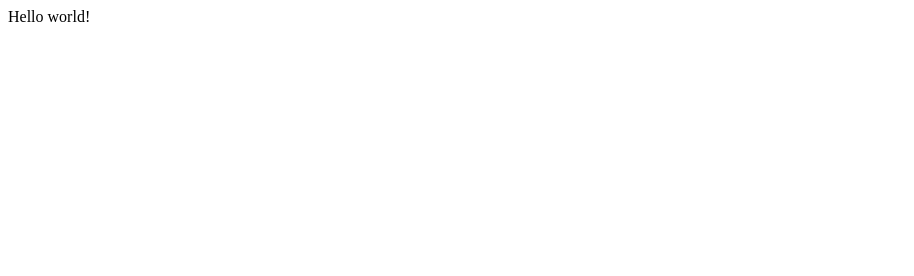
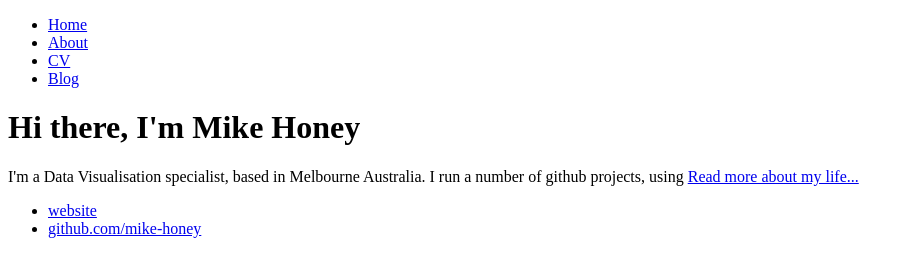
Before and after one commit to Mike-Honey/mike-honey.github.io, a plain HTML site: page index.html in a window 1280 px wide. Shown: the whole page, without its empty margins (0-914 px from the left). Drawn offline with Linux system fonts and the light colour scheme.

Commit message:
Update index.html

```diff
--- a/index.html
+++ b/index.html
@@ -1 +1,28 @@
-Hello world!
+<!DOCTYPE html>
+<html>
+	<head>
+		<title>Mike Honey, Data Visualisation specialist</title>
+	</head>
+	<body>
+		<nav>
+    		<ul>
+        		<li><a href="/">Home</a></li>
+	        	<li><a href="/about">About</a></li>
+        		<li><a href="/cv">CV</a></li>
+        		<li><a href="/blog">Blog</a></li>
+    		</ul>
+		</nav>
+		<div class="container">
+    		<div class="blurb">
+        		<h1>Hi there, I'm Mike Honey</h1>
+				<p>I'm a Data Visualisation specialist, based in Melbourne Australia. I run a number of github projects, using  <a href="/about">Read more about my life...</a></p>
+    		</div><!-- /.blurb -->
+		</div><!-- /.container -->
+		<footer>
+    		<ul>
+        		<li><a href="https://mangasolutions.com">website</a></li>
+        		<li><a href="https://github.com/mike-honey">github.com/mike-honey</a></li>
+			</ul>
+		</footer>
+	</body>
+</html>
```
